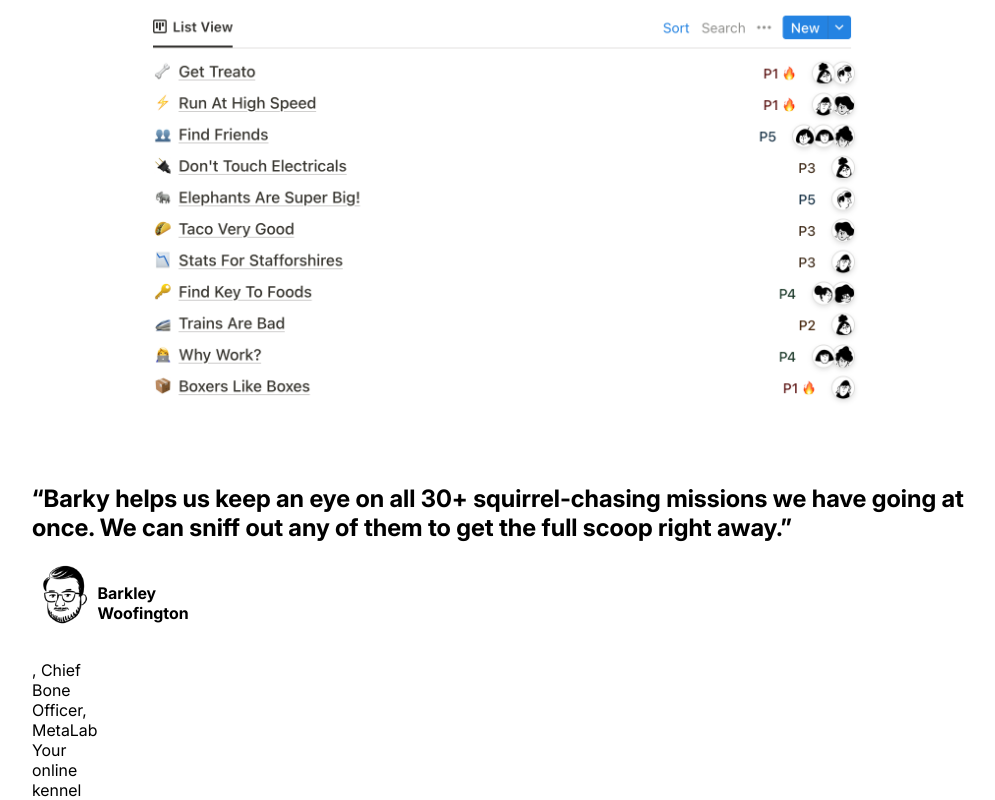
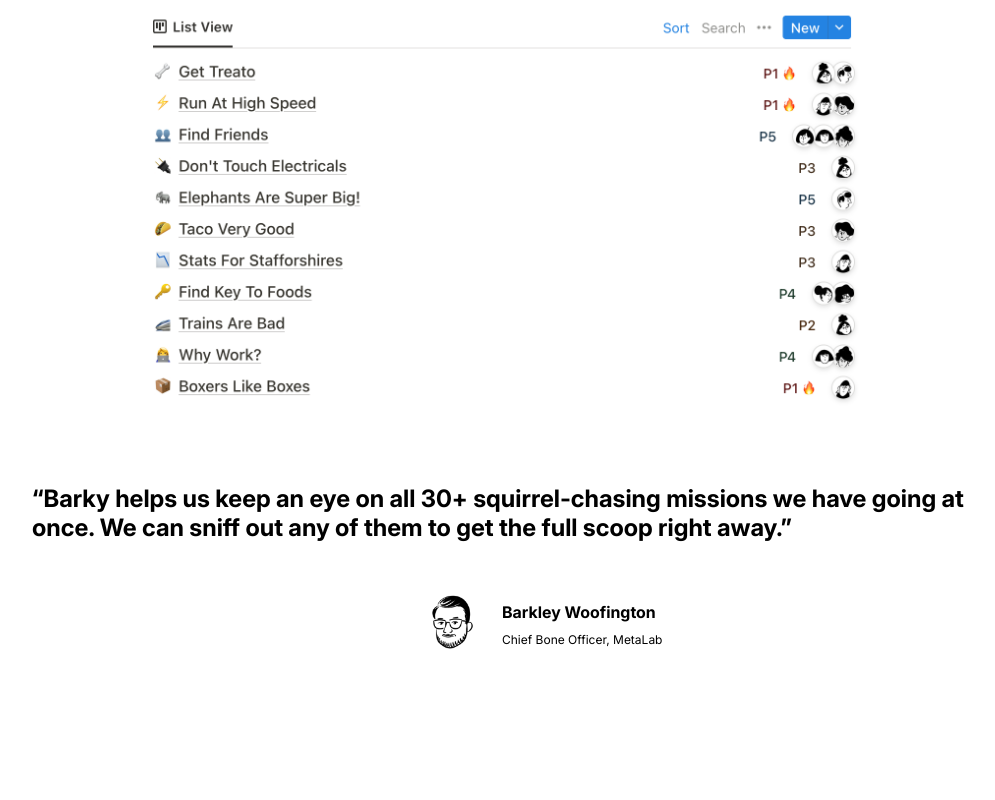
Before and after one commit to jiji-98/DDU1_projekt, a plain HTML site: page html/ddu1_projekt.html in a window 1280 px wide. Shown: the part 725-1525 px from the top of the page, without its empty margins (138-1133 px from the left). After the commit the page ends 1405 px from the top, so only its background shows below. Drawn offline with Linux system fonts and the light colour scheme.

Commit message:
ändrat div face_text till section face_text
Jag har ändra face_text diven till sin egna section och lagt till display:grid för att åstakomma placeringen mellan de olika elementen i sectionen.

I CSS så har jag lagt till face_text som en class då samma layout kommer attt upprepas i de näst kommande två sectionerna.
Det ända som behöver ändras är färgerna på text och storlek

tillägg för senaste kommit

Jag har ändra face_text diven till sin egna section och lagt till display:grid för att åstakomma placeringen mellan de olika elementen i sectionen.

I CSS så har jag lagt till face_text som en class då samma layout kommer attt upprepas i de näst kommande två sectionerna.
Det ända som behöver ändras är färgerna på text och storlek

```diff
--- a/css/ddu1_projekt.css
+++ b/css/ddu1_projekt.css
@@ -125,10 +125,29 @@ main {
     width: 100%;
 }
 
+/* FACE_TEXT CLASS*/
 .face_text {
+    margin-left: auto;
+    margin-right: auto;
     display: grid;
-    height: 60px;
-    width: 60px;
-    grid-template-columns: 1fr 1fr;
+    grid-template-columns: repeat(10, 100px);
+    grid-template-rows: repeat(2, 40px);
+}
 
+.face_text img {
+    width: 60%;
+    grid-column-start: 5;
+    margin: auto;
 }
+
+.face_text h4 {
+    margin-top: 10px;
+    grid-column-start: span 2;
+}
+
+.face_text p {
+    grid-column: 6/9;
+    grid-row: 2/3;
+    font-size: 12px;
+    margin-top: 0;
+}
--- a/html/ddu1_projekt.html
+++ b/html/ddu1_projekt.html
@@ -64,11 +64,11 @@
             <h2>“Barky helps us keep an eye on all 30+ squirrel-chasing missions we have going at once. We can sniff out
                 any of them to
                 get the full scoop right away.”</h2>
-            <div class="face_text">
-                <img src="../material/face-01.png" alt="">
-                <h4>Barkley Woofington</h4>
-                <p>, Chief Bone Officer, MetaLab Your online kennel</p>
-            </div>
+        </section>
+        <section class="face_text" >
+            <img src="../material/face-01.png" alt="">
+            <h4>Barkley Woofington</h4>
+            <p>Chief Bone Officer, MetaLab</p>
         </section>
     </main>
 
```
